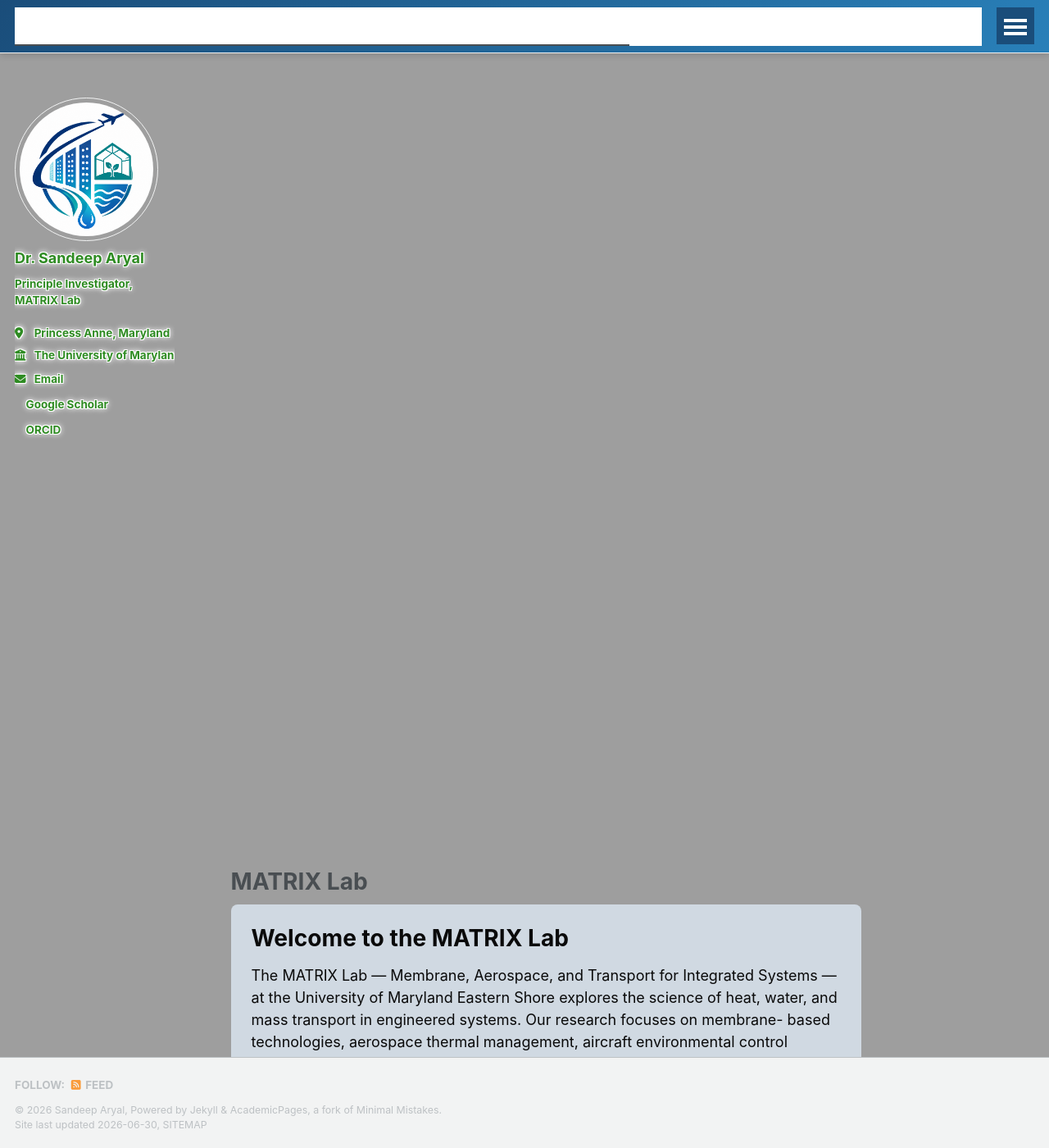
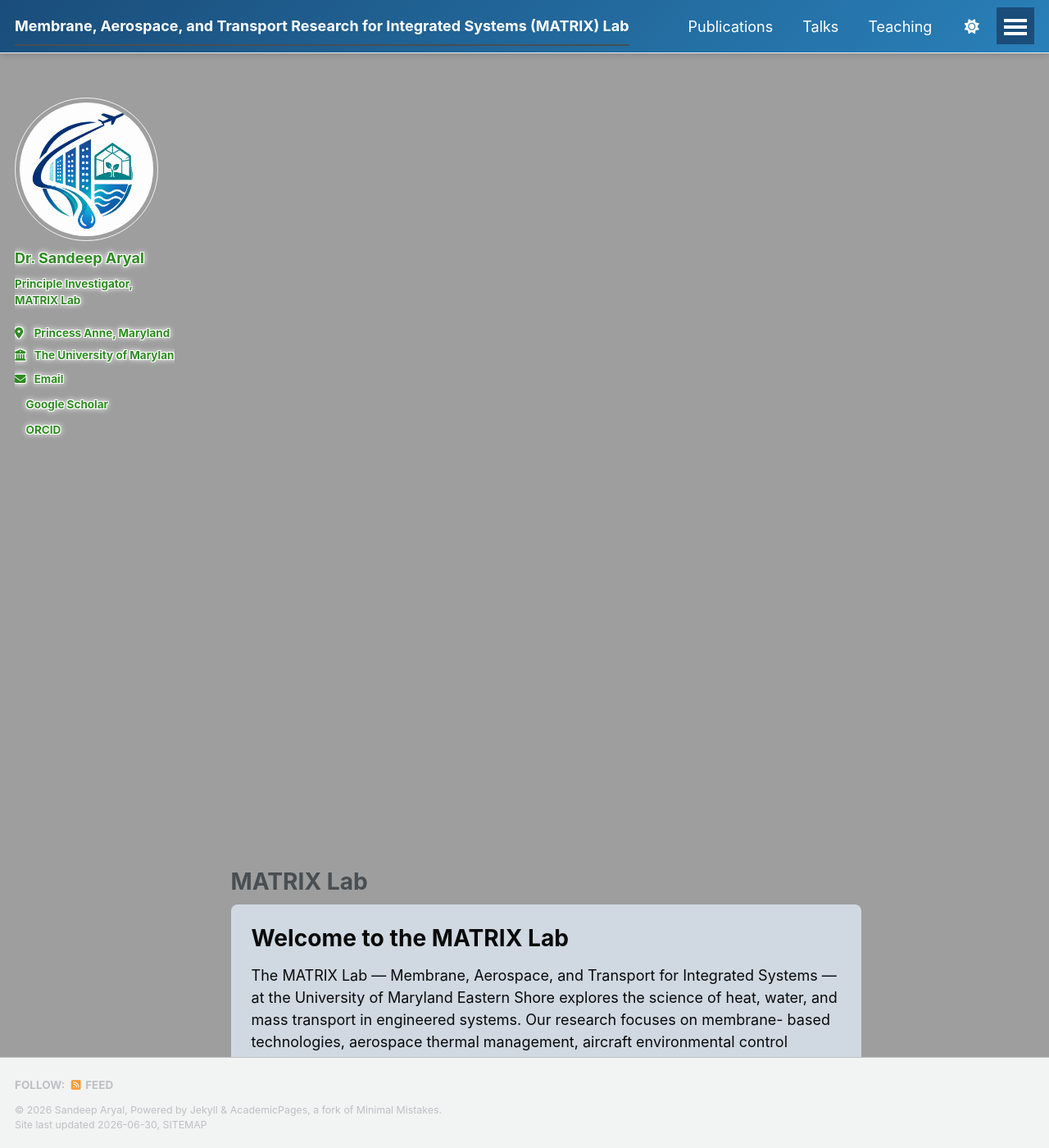
Before and after one commit to saryal111/saryal111.github.io, a Jekyll site: the page built from _pages/about.md, in a window 1280 px wide and 1400 px high. Shown: the whole window at 82% size. Built offline with Jekyll 4.4.1, drawn with Linux system fonts in a browser that asks for light colours; a style sheet for code colours, icons or effects is not loaded.

Commit message:
Update main.scss

```diff
--- a/assets/css/main.scss
+++ b/assets/css/main.scss
@@ -130,3 +130,16 @@ body::before {
 .greedy-nav button .navicon::after {
   background: #ffffff !important;
 }
+.masthead *,
+.masthead__inner-wrap,
+.greedy-nav,
+.greedy-nav ul,
+.greedy-nav li,
+.visible-links,
+.hidden-links {
+  background-color: transparent !important;
+}
+
+.masthead {
+  background: linear-gradient(135deg, #1a4d7a 0%, #2980b9 100%) !important;
+}
```
